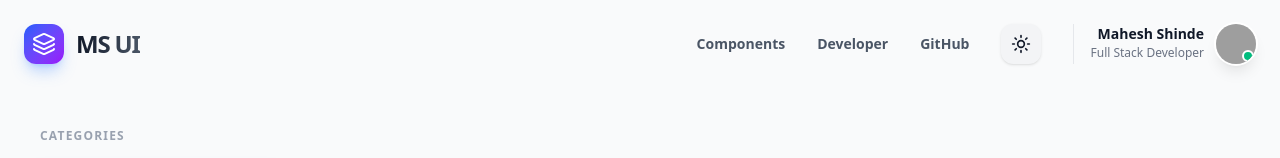
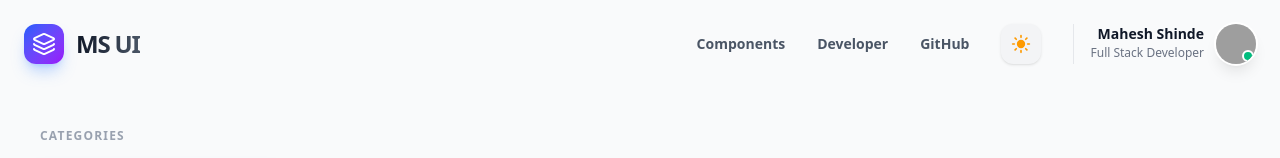
Before and after one commit to maheshshinde9100/ms-ui-kit, a React (Vite) app: page / in a window 1280 px wide. Shown: the top 158 px of the page. Built offline with nearby package versions, Linux system fonts and the light colour scheme; grey boxes are pictures that could not be loaded.

Commit message:
style: Enhance ThemeToggle with spring animations and vibrant colors

```diff
--- a/src/components/ThemeToggle/ThemeToggle.jsx
+++ b/src/components/ThemeToggle/ThemeToggle.jsx
@@ -22,10 +22,14 @@ const ThemeToggle = () => {
             rotate: theme === 'light' ? 0 : 90,
             opacity: theme === 'light' ? 1 : 0,
           }}
-          transition={{ duration: 0.2 }}
-          className="absolute inset-0"
+          transition={{
+            type: "spring",
+            stiffness: 300,
+            damping: 20
+          }}
+          className="absolute inset-0 flex items-center justify-center text-amber-500"
         >
-          <Sun size={20} />
+          <Sun size={20} fill="currentColor" />
         </motion.div>
         <motion.div
           initial={false}
@@ -34,10 +38,14 @@ const ThemeToggle = () => {
             rotate: theme === 'dark' ? 0 : -90,
             opacity: theme === 'dark' ? 1 : 0,
           }}
-          transition={{ duration: 0.2 }}
-          className="absolute inset-0"
+          transition={{
+            type: "spring",
+            stiffness: 300,
+            damping: 20
+          }}
+          className="absolute inset-0 flex items-center justify-center text-blue-400"
         >
-          <Moon size={20} />
+          <Moon size={20} fill="currentColor" />
         </motion.div>
       </div>
     </motion.button>
```
